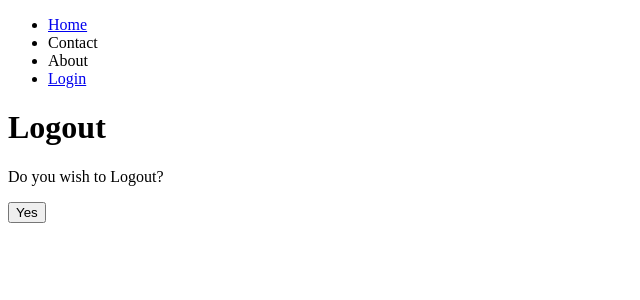
After one commit to maxnibler/JapanGuide, a Django app: page /account/ in a window 1280 px wide. The commit adds this page. Shown: the top 300 px of the page, without its empty margins (0-640 px from the left). Run offline with Django 4.2, Linux system fonts and the light colour scheme.

Commit message:
Basic Logout Login Functionality

```diff
--- a/destination/views.py
+++ b/destination/views.py
@@ -21,13 +21,16 @@ class DestinationCreateView(CreateView):
     def form_valid(self, form):
         return super().form_valid(form)
 
+
 class DestinationDetailView(DetailView):
     template_name = 'destination/destination_detail.html'
     queryset = Destination.objects.all()
 
+
 class DestinationListView(ListView):
     template_name = 'destination/destination_list.html'
     queryset = Destination.objects.all()
+
 
 class DestinationUpdateView(UpdateView):
     template_name = 'destination/destination_create.html'
@@ -41,6 +44,7 @@ class DestinationUpdateView(UpdateView):
     def form_valid(self, form):
         return super().form_valid(form)
 
+
 class DestinationDeleteView(DeleteView):
     template_name = 'destination/destination_delete.html'
 
--- a/japanguide/settings.py
+++ b/japanguide/settings.py
@@ -131,3 +131,7 @@ STATIC_URL = 'static/'
 # https://docs.djangoproject.com/en/4.0/ref/settings/#default-auto-field
 
 DEFAULT_AUTO_FIELD = 'django.db.models.BigAutoField'
+
+# Login Redirect
+LOGIN_REDIRECT_URL = "home-page"
+LOGOUT_REDIRECT_URL = "home-page"
--- a/japanguide/urls.py
+++ b/japanguide/urls.py
@@ -19,8 +19,9 @@ import debug_toolbar
 
 urlpatterns = [
     path('admin/', admin.site.urls),
+    path('accounts/', include('django.contrib.auth.urls')),
     path('', include('pages.urls')),
     path('post/', include('post.urls')),
     path('__debug__/', include(debug_toolbar.urls)),
-    path('destination/', include('destination.urls'))
+    path('destination/', include('destination.urls')),
 ]
--- a/pages/urls.py
+++ b/pages/urls.py
@@ -2,5 +2,6 @@ from django.urls import path
 from . import views
 
 urlpatterns = [
-    path('', views.say_hello)
+    path('', views.home, name='home-page'),
+    path('account/', views.account, name='account-page')
 ]
--- a/pages/views.py
+++ b/pages/views.py
@@ -10,3 +10,13 @@ def say_hello(request):
         "text": "text",
     }
     return render(request, 'pages/home.html', context)
+
+def home(request):
+    context = {
+
+    }
+    return render(request, 'pages/home_page.html', context)
+
+def account(request):
+    context = {}
+    return render(request, 'pages/account_page.html', context)
--- a/templates/navbar.html
+++ b/templates/navbar.html
@@ -1,7 +1,12 @@
 <nav>
     <ul>
+        <li><a href="/">Home</a></li>
         <li>Contact</li>
         <li>About</li>
-        <li>Home</li>
+        {% if user.is_authenticated %}
+        <li><a href="/account/">Account [{{user.username}}]</a></li>
+        {% else %}
+        <li><a href="/accounts/login/">Login</a></li>
+        {% endif %}
     </ul>
 </nav>
--- /dev/null
+++ b/templates/pages/account_page.html
@@ -0,0 +1,10 @@
+{% extends 'base.html' %}
+
+{% block content %}
+
+<h1>Logout</h1>
+<p>Do you wish to Logout?
+    <form action="/accounts/logout/"><button type="submit">Yes</button></form>
+</p>
+
+{% endblock content %}
```
Also changed, not shown: templates/registration/login.html (added, +11 -0 lines), templates/pages/home_page.html (renamed from templates/pages/home.html).
